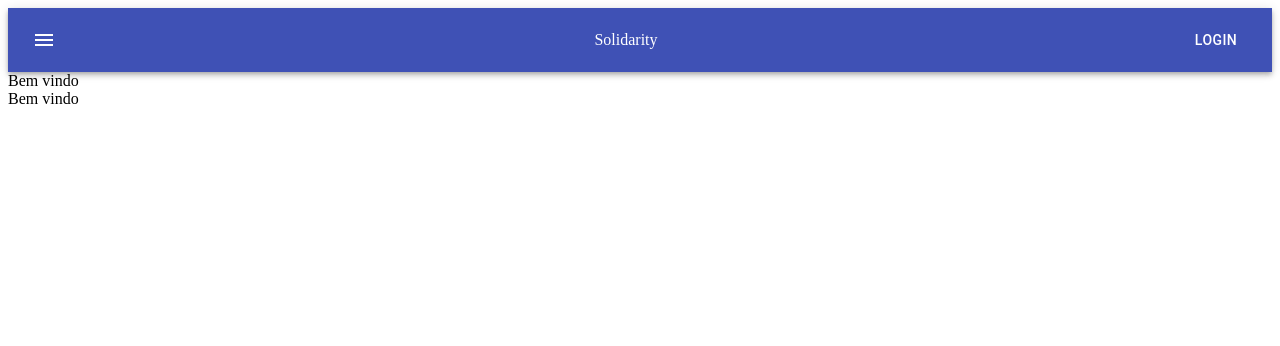
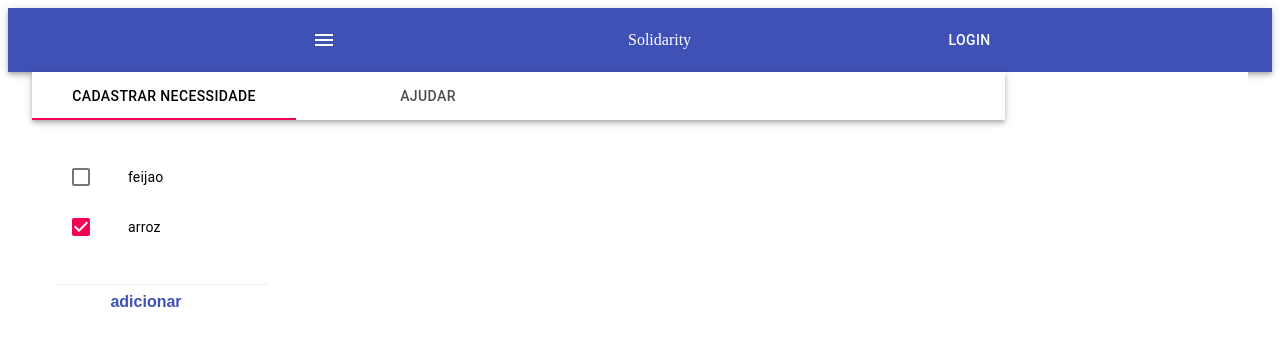
Before and after one commit to kmvbatista/fica-em-casa-front, a React (Create React App) app: page / in a window 1280 px wide. Shown: the top 346 px of the page. Built offline with nearby package versions, Linux system fonts and the light colour scheme.

Commit message:
adicionando necessidade

```diff
--- a/src/App.css
+++ b/src/App.css
@@ -58,8 +58,8 @@ form .input-block label {
   display: block;
 }
 
-form .input-block input {
-  padding: 50;
+input {
+  padding: 0 16px;
   width: 50%;
   height: 32px;
   font-size: 14px;
@@ -68,7 +68,7 @@ form .input-block input {
   border-bottom: 1px solid #eee;
 }
 
-form button {
+button {
   width: 100%;
   border: 0;
   margin-top: 30px;
@@ -82,6 +82,22 @@ form button {
   transition: background 0.5s;
 }
 
+button,
+.necessity {
+  width: 50%;
+  outline: none;
+  border: 0;
+  margin-top: 5px;
+  background: #fff;
+  border-radius: 2px;
+  padding: 3px 5px;
+  font-size: 16px;
+  font-weight: bold;
+  color: #3f51b5;
+  cursor: pointer;
+  transition: background 0.5s;
+}
+
 form button[type='submit']:hover {
   background: #6931ca;
 }
--- /dev/null
+++ b/src/components/NecessityForm.js
@@ -0,0 +1,91 @@
+import React, { useState } from 'react';
+import { makeStyles, useTheme } from '@material-ui/core/styles';
+import List from '@material-ui/core/List';
+import ListItem from '@material-ui/core/ListItem';
+import ListItemIcon from '@material-ui/core/ListItemIcon';
+import ListItemText from '@material-ui/core/ListItemText';
+import Checkbox from '@material-ui/core/Checkbox';
+
+const useStyles = makeStyles(theme => ({
+  root: {
+    width: '80%',
+    maxWidth: 360,
+    backgroundColor: theme.palette.background.paper,
+  },
+}));
+
+export default function NecessityForm() {
+  const classes = useStyles();
+  const [necessitiesList, setNecessitiesList] = useState([
+    { name: 'feijao', isCompleted: false },
+    { name: 'arroz', isCompleted: true },
+  ]);
+  const [itemToAdd, setItemToAdd] = useState();
+
+  const addItem = () => {
+    if (itemToAdd && itemToAdd != '')
+      necessitiesList.push({ name: itemToAdd, isCompleted: false });
+    setNecessitiesList([...necessitiesList]);
+  };
+
+  const toggleCheckItem = name => {
+    let newNecessities = necessitiesList.map(el => {
+      if (el.name == name) {
+        el.isCompleted = !el.isCompleted;
+      }
+      return el;
+    });
+    console.log(newNecessities);
+    setNecessitiesList(newNecessities);
+  };
+
+  return (
+    <List className={classes.root}>
+      {necessitiesList.map(item => {
+        const labelId = `checkbox-list-label-${item.name}`;
+
+        return (
+          <ListItem
+            key={item.name}
+            role={undefined}
+            dense
+            button
+            onClick={() => toggleCheckItem(item.name)}
+          >
+            <ListItemIcon>
+              <Checkbox
+                edge='start'
+                checked={item.isCompleted}
+                tabIndex={-1}
+                disableRipple
+                inputProps={{ 'aria-labelledby': labelId }}
+              />
+            </ListItemIcon>
+            <ListItemText id={labelId} primary={item.name} />
+          </ListItem>
+        );
+      })}
+      <div className='input-group'>
+        <div className='input-block'>
+          <input
+            type='itemToAdd'
+            name='itemToAdd'
+            id='itemToAdd'
+            required
+            value={itemToAdd}
+            onChange={e => setItemToAdd(e.target.value)}
+          />
+        </div>
+        <button
+          className='necessity'
+          onClick={() => {
+            setItemToAdd('');
+            return addItem();
+          }}
+        >
+          adicionar
+        </button>
+      </div>
+    </List>
+  );
+}
--- /dev/null
+++ b/src/components/TabPanel.js
@@ -0,0 +1,88 @@
+import React from 'react';
+import PropTypes from 'prop-types';
+import { makeStyles } from '@material-ui/core/styles';
+import AppBar from '@material-ui/core/AppBar';
+import Tabs from '@material-ui/core/Tabs';
+import Tab from '@material-ui/core/Tab';
+import Typography from '@material-ui/core/Typography';
+import Box from '@material-ui/core/Box';
+import NecessityForm from './NecessityForm';
+
+function TabPanel(props) {
+  const { children, value, index, ...other } = props;
+
+  return (
+    <Typography
+      component='div'
+      role='tabpanel'
+      hidden={value !== index}
+      id={`simple-tabpanel-${index}`}
+      aria-labelledby={`simple-tab-${index}`}
+      {...other}
+    >
+      {value === index && <Box p={3}>{children}</Box>}
+    </Typography>
+  );
+}
+
+TabPanel.propTypes = {
+  children: PropTypes.node,
+  index: PropTypes.any.isRequired,
+  value: PropTypes.any.isRequired,
+};
+
+function a11yProps(index) {
+  return {
+    id: `simple-tab-${index}`,
+    'aria-controls': `simple-tabpanel-${index}`,
+  };
+}
+
+const useStyles = makeStyles(theme => ({
+  root: {
+    flexGrow: 1,
+    backgroundColor: theme.palette.background.paper,
+  },
+}));
+
+export default function SimpleTabs() {
+  const classes = useStyles();
+  const [value, setValue] = React.useState(0);
+
+  const handleChange = (event, newValue) => {
+    setValue(newValue);
+  };
+
+  return (
+    <div className={classes.root}>
+      <AppBar
+        style={{
+          width: '80%',
+          justifyContent: 'space-around',
+        }}
+        position='static'
+        color='transparent'
+      >
+        <Tabs
+          value={value}
+          onChange={handleChange}
+          aria-label='simple tabs example'
+          style={{
+            width: '100%',
+            display: 'flex',
+            justifyContent: 'space-around',
+          }}
+        >
+          <Tab label='Cadastrar necessidade' {...a11yProps(0)} />
+          <Tab label='Ajudar' {...a11yProps(1)} />
+        </Tabs>
+      </AppBar>
+      <TabPanel value={value} index={0}>
+        <NecessityForm></NecessityForm>
+      </TabPanel>
+      <TabPanel value={value} index={1}>
+        Item Two
+      </TabPanel>
+    </div>
+  );
+}
--- a/src/pages/Home/index.js
+++ b/src/pages/Home/index.js
@@ -1,10 +1,13 @@
-import React from 'react'
+import React from 'react';
+import { Container } from '@material-ui/core';
+import TabPanel from '../../components/TabPanel';
 
 export default function Home() {
-    return (
-      <div>
-        Bem vindo
-      </div>
-
-    );
+  return (
+    <div>
+      <Container>
+        <TabPanel></TabPanel>
+      </Container>
+    </div>
+  );
 }
--- a/src/routes/routes.js
+++ b/src/routes/routes.js
@@ -11,9 +11,6 @@ export default function Routes() {
         <Route exact path='/'>
           <Home></Home>
         </Route>
-        <Route exact path='/'>
-          <Home></Home>
-        </Route>
         <Route exact path='/login'>
           <Login></Login>
         </Route>
```
